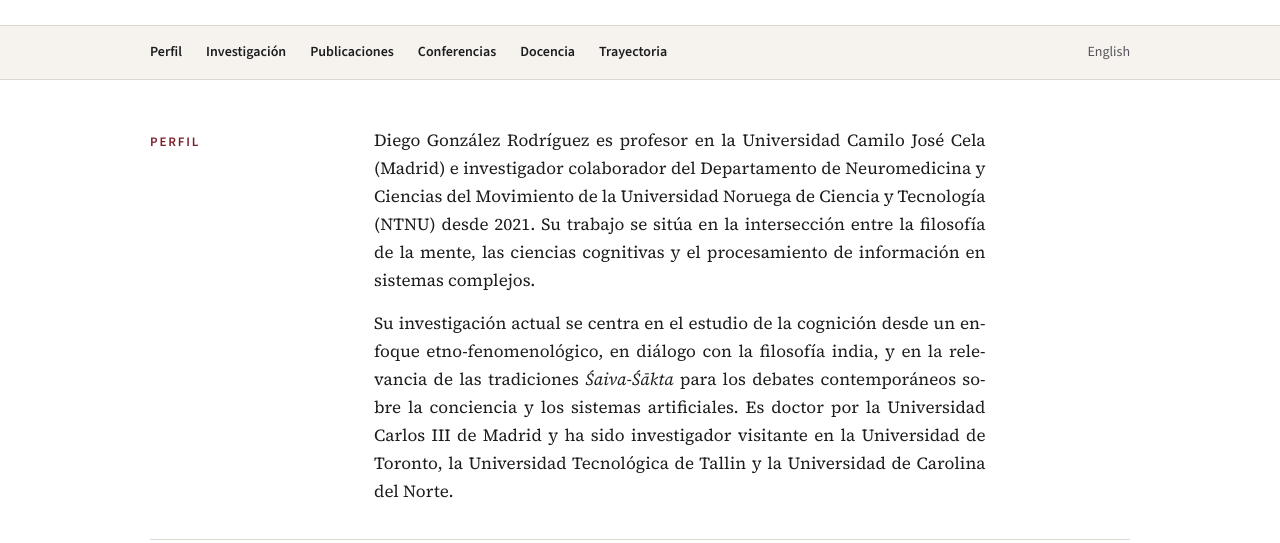
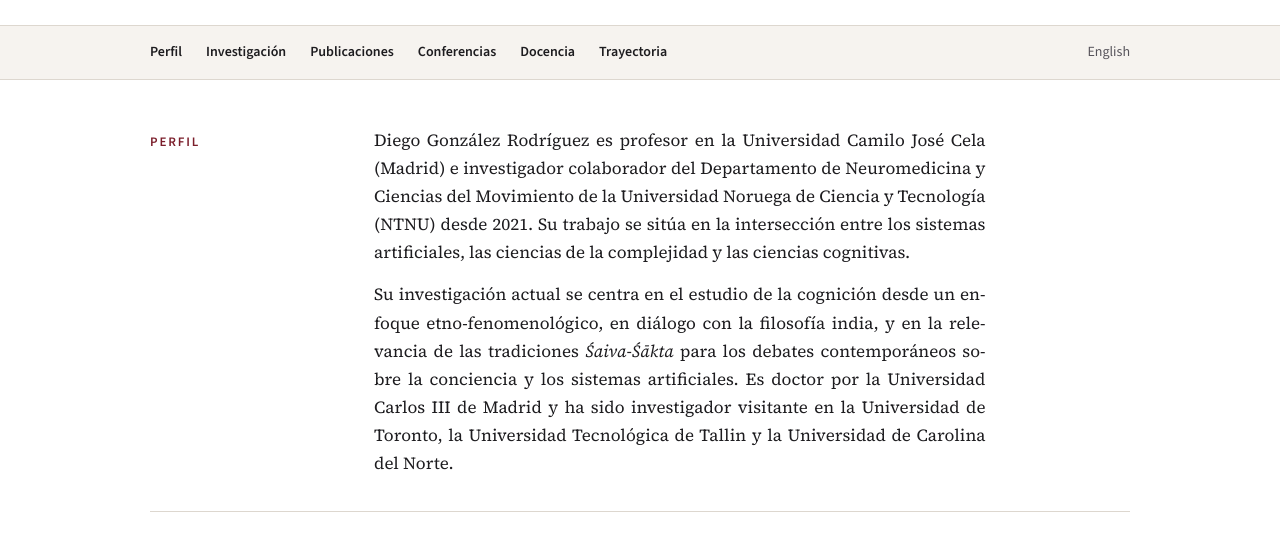
Before and after one commit to dgrmunch/dgrmunch.github.io, a plain HTML site: page index.html in a window 1280 px wide. Shown: the part 220-763 px from the top of the page. Drawn offline with nearby package versions, Linux system fonts and the light colour scheme.

Commit message:
Profile: lead with artificial systems, complexity and cognitive science
Co-Authored-By: Claude Opus 5.5 <noreply@anthropic.com>
Claude-Session: https://claude.ai/code/session_01EWVhVSdbJjcQw3Fs9noaTU

```diff
--- a/index.html
+++ b/index.html
@@ -89,7 +89,7 @@ footer .wrap{padding-block:22px;font-family:var(--sans);font-size:13.5px;color:v
     <section id="perfil" aria-labelledby="h-perfil">
       <h2 id="h-perfil">Perfil</h2>
       <div class="body">
-        <p>Diego González Rodríguez es profesor en la Universidad Camilo José Cela (Madrid) e investigador colaborador del Departamento de Neuromedicina y Ciencias del Movimiento de la Universidad Noruega de Ciencia y Tecnología (NTNU) desde 2021. Su trabajo se sitúa en la intersección entre la filosofía de la mente, las ciencias cognitivas y el procesamiento de información en sistemas complejos.</p><p>Su investigación actual se centra en el estudio de la cognición desde un enfoque etno-fenomenológico, en diálogo con la filosofía india, y en la relevancia de las tradiciones <i>Śaiva-Śākta</i> para los debates contemporáneos sobre la conciencia y los sistemas artificiales. Es doctor por la Universidad Carlos III de Madrid y ha sido investigador visitante en la Universidad de Toronto, la Universidad Tecnológica de Tallin y la Universidad de Carolina del Norte.</p>
+        <p>Diego González Rodríguez es profesor en la Universidad Camilo José Cela (Madrid) e investigador colaborador del Departamento de Neuromedicina y Ciencias del Movimiento de la Universidad Noruega de Ciencia y Tecnología (NTNU) desde 2021. Su trabajo se sitúa en la intersección entre los sistemas artificiales, las ciencias de la complejidad y las ciencias cognitivas.</p><p>Su investigación actual se centra en el estudio de la cognición desde un enfoque etno-fenomenológico, en diálogo con la filosofía india, y en la relevancia de las tradiciones <i>Śaiva-Śākta</i> para los debates contemporáneos sobre la conciencia y los sistemas artificiales. Es doctor por la Universidad Carlos III de Madrid y ha sido investigador visitante en la Universidad de Toronto, la Universidad Tecnológica de Tallin y la Universidad de Carolina del Norte.</p>
       </div>
     </section>
 
```
Also changed, not shown: en/index.html (+1 -1 lines).
